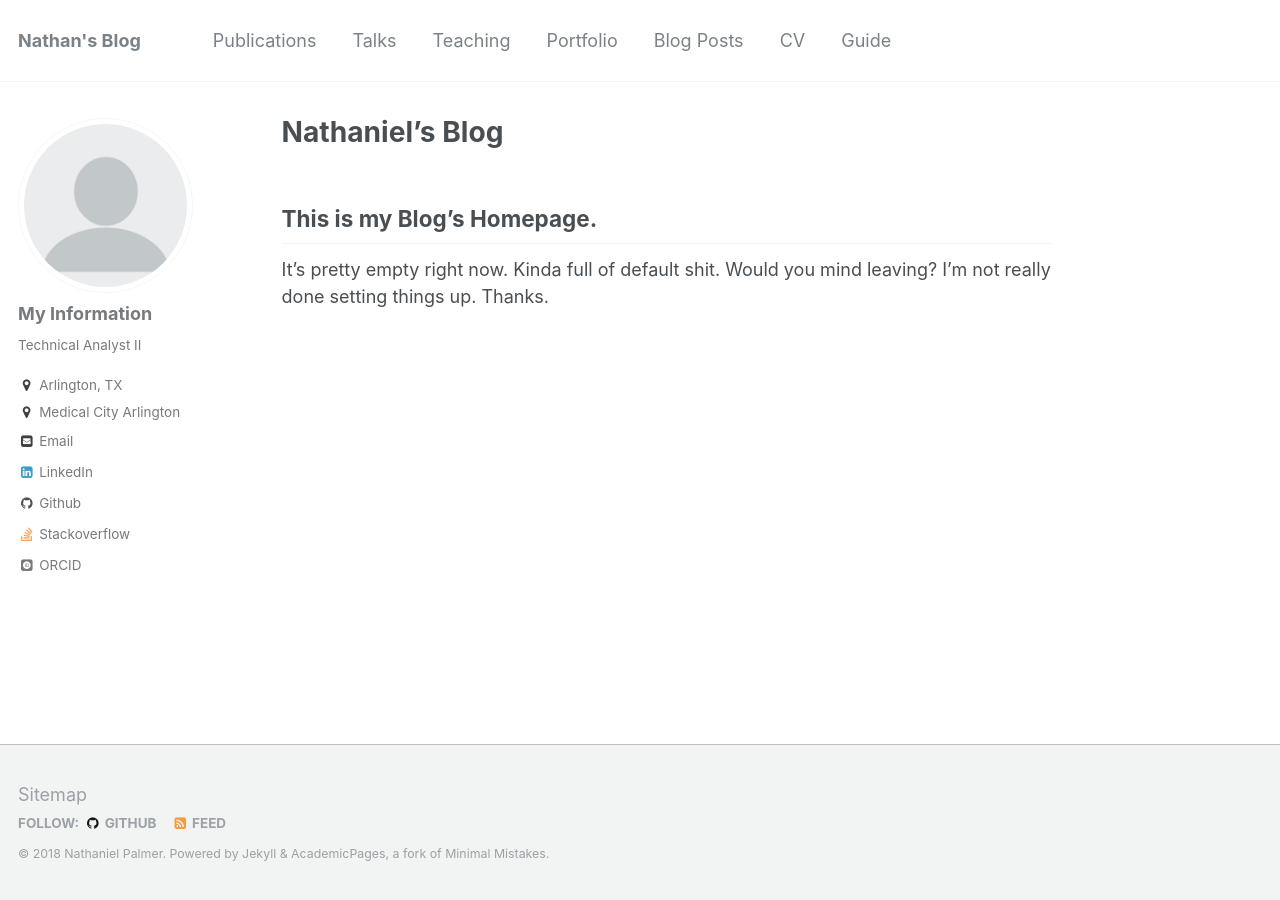
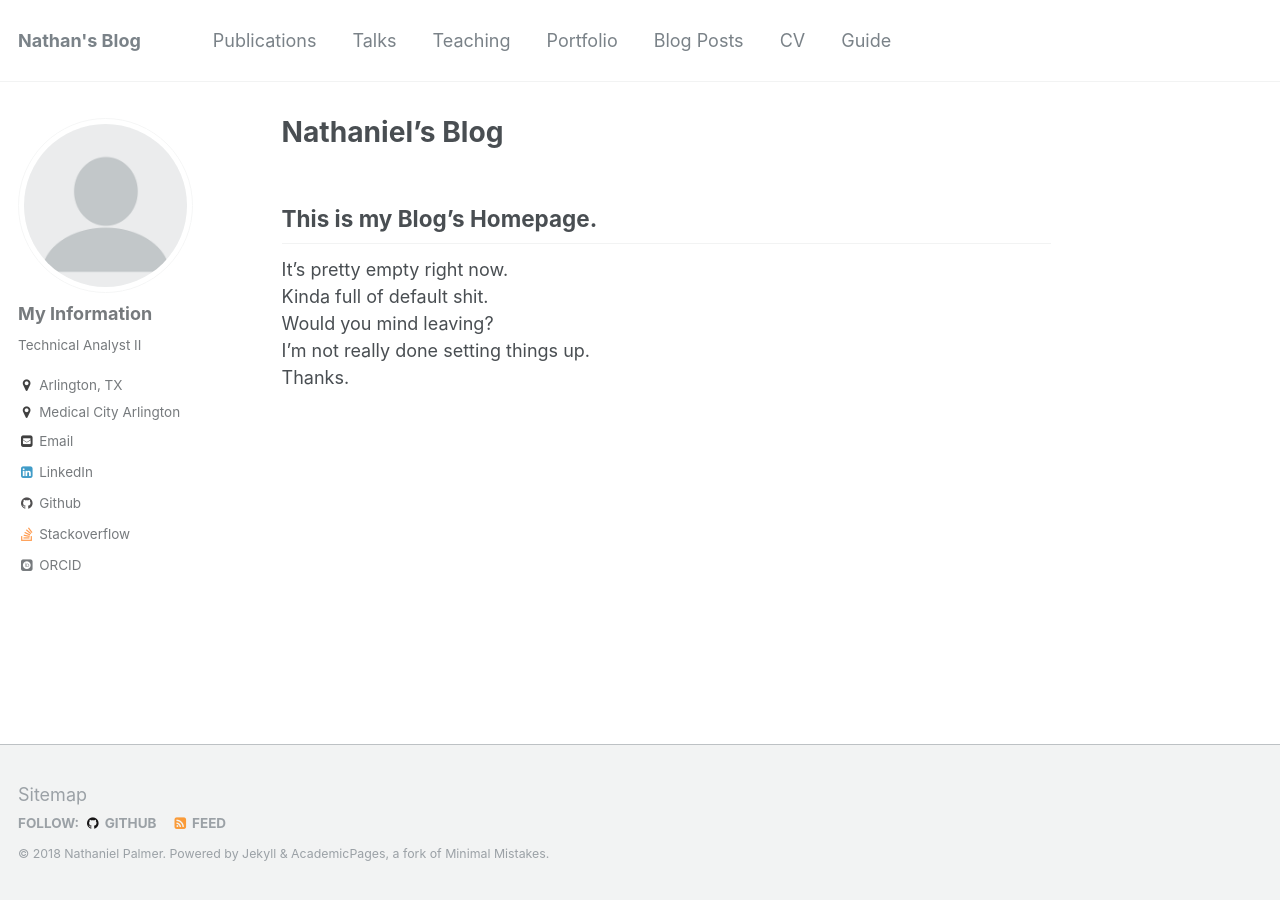
Before and after one commit to natpalmer1776/natpalmer1776.github.io, a Jekyll site: the page built from _pages/about.md, in a window 1280 px wide. Built offline with Jekyll 4.4.1, drawn with Linux system fonts in a browser that asks for light colours; some web fonts are replaced.

```diff
--- a/_pages/about.md
+++ b/_pages/about.md
@@ -10,8 +10,8 @@ redirect_from:
 
 This is my Blog's Homepage.
 ------
-It's pretty empty right now.
-Kinda full of default shit.
-Would you mind leaving?
-I'm not really done setting things up.
+It's pretty empty right now.<br/>
+Kinda full of default shit.<br/>
+Would you mind leaving?<br/>
+I'm not really done setting things up.<br/>
 Thanks.
```
